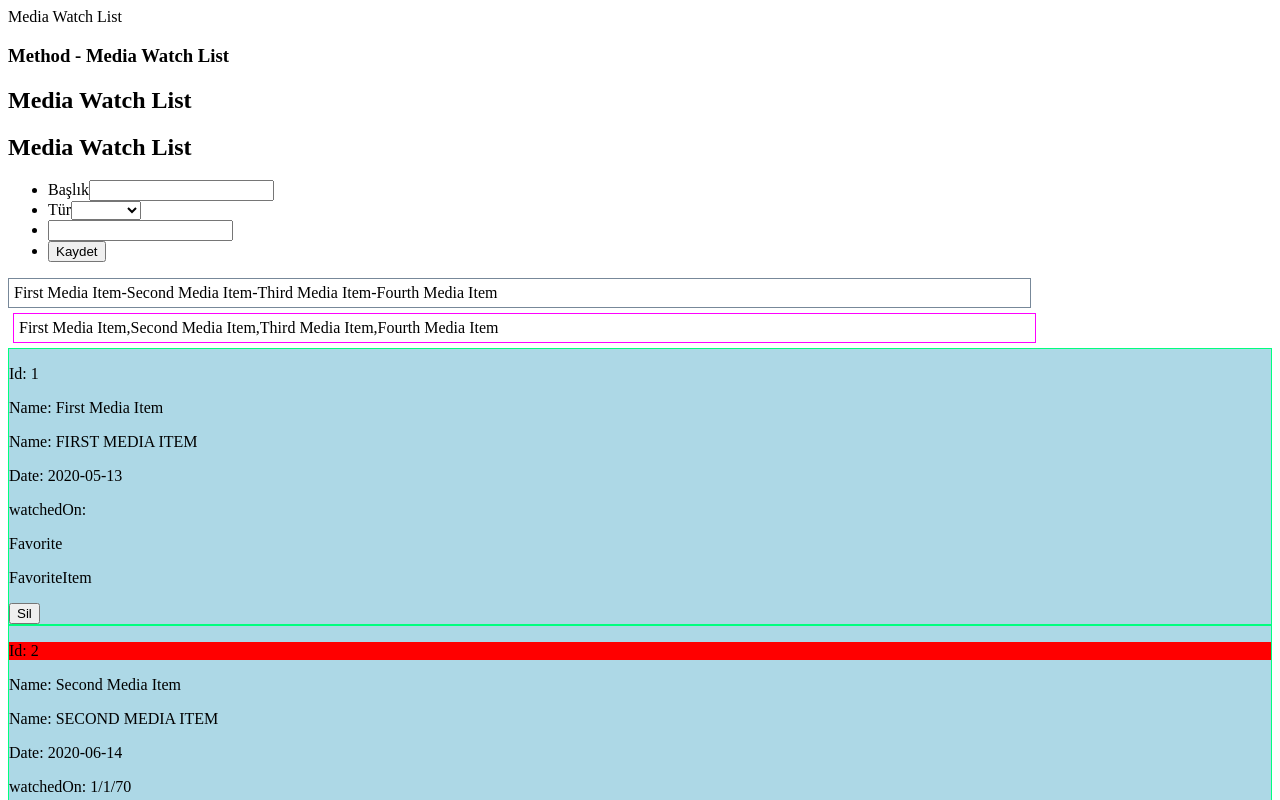
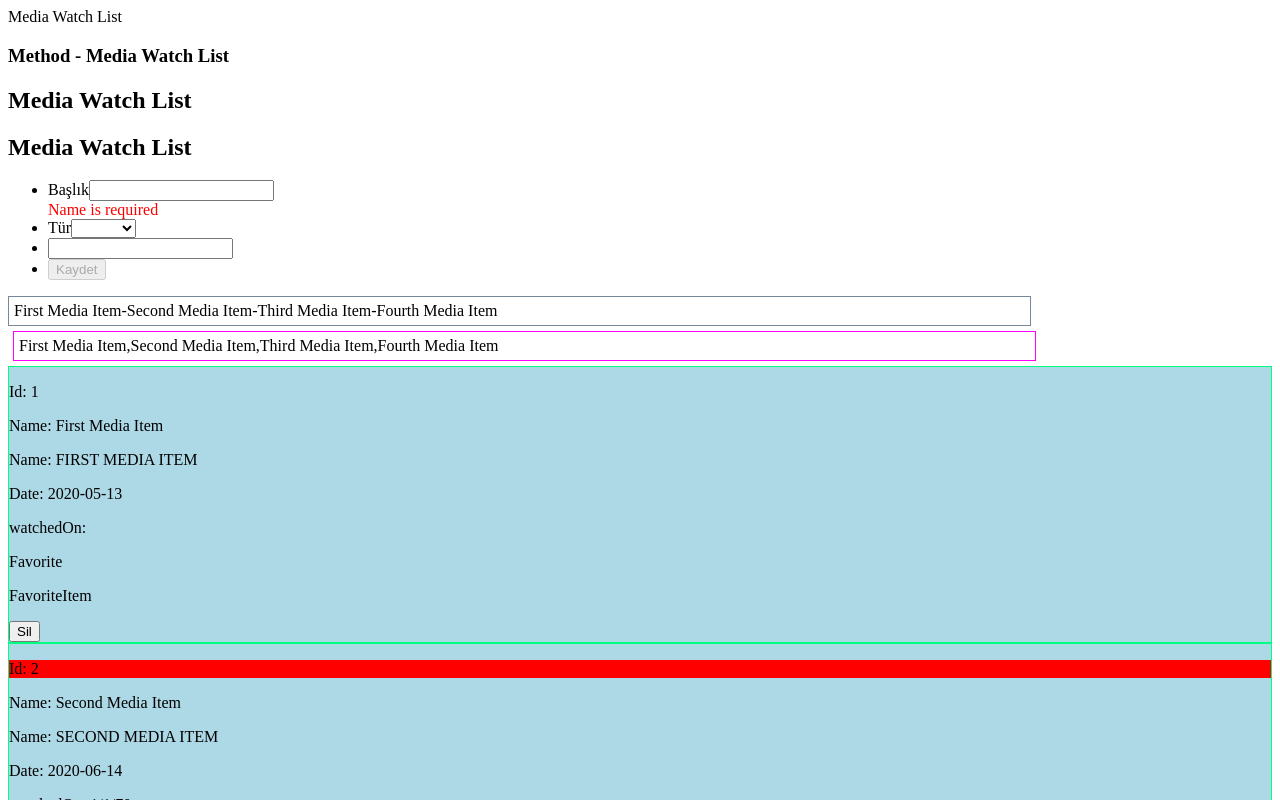
Before and after one commit to cowboycb/angular-training, an Angular app in the folder linkedin-angular-essentials/: page / in a window 1280 px wide. Shown: the top 800 px of the page. Built offline with nearby package versions, Linux system fonts and the light colour scheme.

Commit message:
form validation and error handling

```diff
--- a/linkedin-angular-essentials/src/app/media-item-list/media-item-list.component.html
+++ b/linkedin-angular-essentials/src/app/media-item-list/media-item-list.component.html
@@ -1,7 +1,9 @@
 <section>
 
 
-  <mw-media-item-form></mw-media-item-form>
+  <!-- <mw-media-item-form></mw-media-item-form> -->
+
+  <mw-media-item-modelform></mw-media-item-modelform>
 
 
 
--- a/linkedin-angular-essentials/src/app/media-item-modelform/media-item-modelform.component.html
+++ b/linkedin-angular-essentials/src/app/media-item-modelform/media-item-modelform.component.html
@@ -4,7 +4,12 @@
     <li>
       <label for="name">Başlık</label>
       <input name="name" id="name" formControlName="name" >
-
+        <div *ngIf="mediaItemForm.get('name').hasError('pattern')" style="color: red;">
+          Name has invalid characters
+        </div>
+        <div *ngIf="mediaItemForm.get('name').hasError('required')" style="color: red;">
+          Name is required
+        </div>
     </li>
     <li>
       <label for="medium">Tür</label>
@@ -18,9 +23,12 @@
 
       <label for="date"></label>
     <input name="date" id="date" formControlName="date" >
+    <div *ngIf="mediaItemForm.get('date').errors as dateErrors" style="color: red;">
+      Must be between {{ dateErrors.year.min }} and {{ dateErrors.year.max }}
+    </div>
     </li>
     <li>
-      <button type="submit"> Kaydet </button>
+      <button type="submit" [disabled]="!mediaItemForm.valid"> Kaydet </button>
     </li>
   </ul>
 
--- a/linkedin-angular-essentials/src/app/media-item-modelform/media-item-modelform.component.ts
+++ b/linkedin-angular-essentials/src/app/media-item-modelform/media-item-modelform.component.ts
@@ -1,8 +1,8 @@
 import { Component, OnInit } from '@angular/core';
-import { FormControl, FormGroup } from '@angular/forms';
+import { FormControl, FormGroup, Validators } from '@angular/forms';
 
 @Component({
-  selector: 'app-media-item-modelform',
+  selector: 'mw-media-item-modelform',
   templateUrl: './media-item-modelform.component.html',
   styleUrls: ['./media-item-modelform.component.css']
 })
@@ -14,9 +14,21 @@ export class MediaItemModelformComponent implements OnInit {
   ngOnInit(): void {
     this.mediaItemForm = new FormGroup({
       medium: new FormControl('movies'),
-      name: new FormControl(''),
-      date: new FormControl('')
+      name: new FormControl('', Validators.compose([
+        Validators.required, Validators.pattern(/^[a-z0-9]+$/i)
+      ])),
+      date: new FormControl('', this.dateValidator)
     });
+  }
+
+  dateValidator(date: FormControl){
+    if (date.value.trim().length === 0) return null;
+    let year = parseInt(date.value);
+    if (year>=1900 && year<=2100 ) return null;
+
+    return {
+      year: {min: 1900, max: 2100 }
+    };
   }
 
   onSubmit(mediaItem){
```
